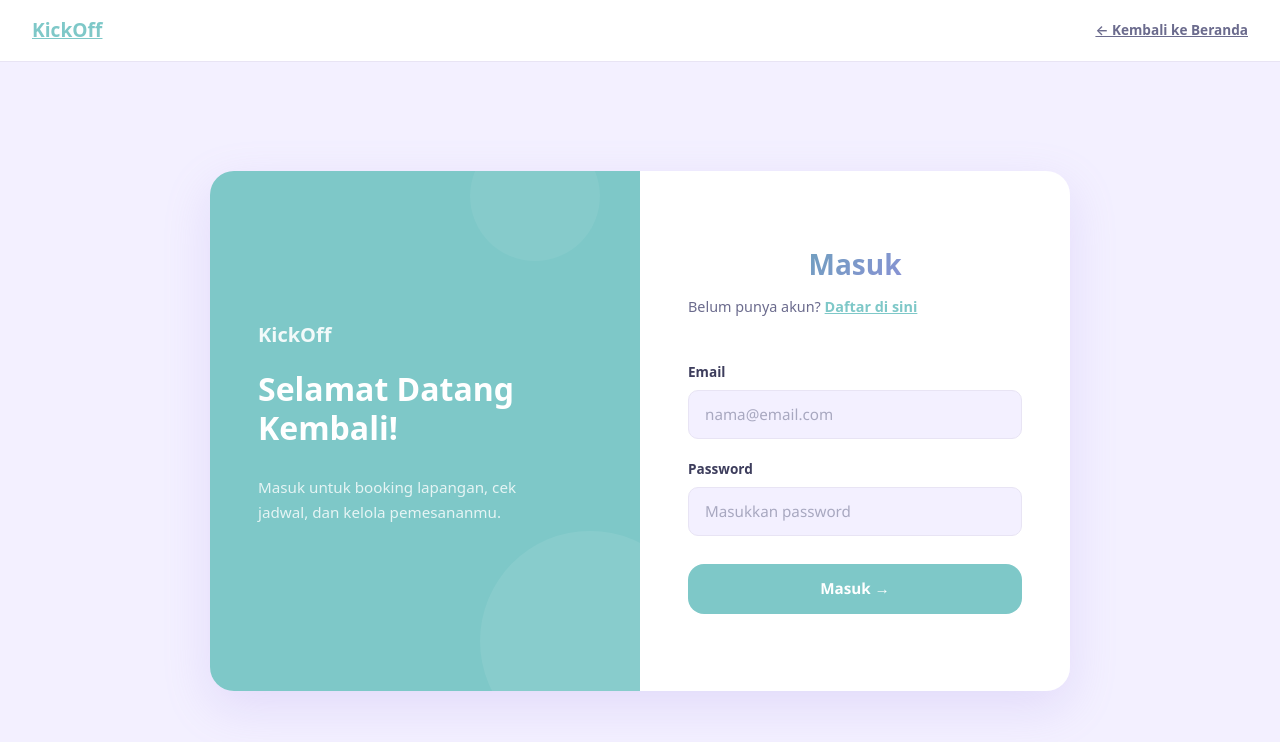
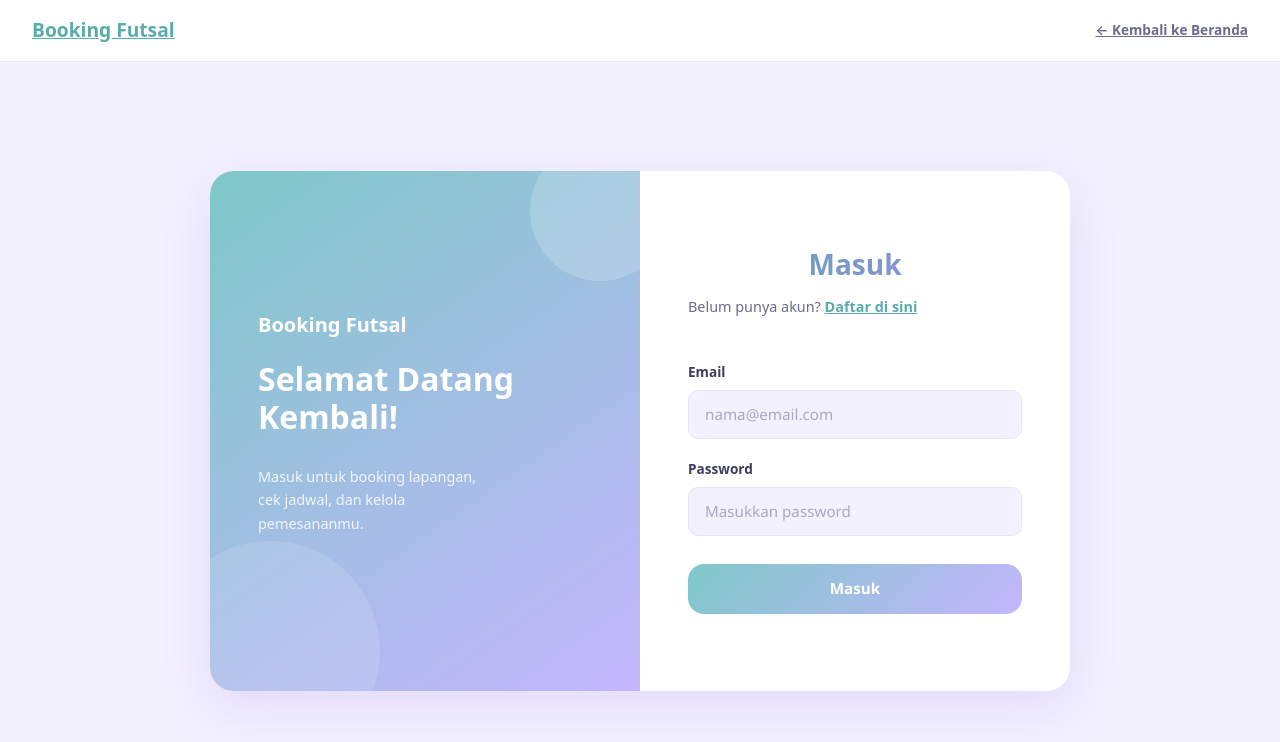
Before and after one commit to DintaFrida/fullstack_project, a React app: page /login in a window 1280 px wide. Shown: the top 742 px of the page. Built offline with nearby package versions, Linux system fonts and the light colour scheme; the HTML template or start-up script is replaced by a standard one.

Commit message:
feat: add login save token & user, logout navbar, pastel login UI

```diff
--- a/src/components/Navbar/Navbar.jsx
+++ b/src/components/Navbar/Navbar.jsx
@@ -1,10 +1,16 @@
 import { useState } from "react";
-import { Link, useLocation } from "react-router-dom";
+import { Link, useLocation, useNavigate } from "react-router-dom";
 import styles from "./Navbar.module.css";
 
 function Navbar() {
   const [menuOpen, setMenuOpen] = useState(false);
-  const location = useLocation();
+  const location  = useLocation();
+  const navigate  = useNavigate();
+
+  // Ambil data user dari localStorage
+  const user  = JSON.parse(localStorage.getItem("user") || "null");
+  const token = localStorage.getItem("token");
+  const isLoggedIn = !!token;
 
   const isActive = (path) =>
     path === "/" ? location.pathname === "/" : location.pathname.startsWith(path);
@@ -16,6 +22,13 @@ function Navbar() {
     { to: "/booking",  label: "Booking" },
     { to: "/profile",  label: "Profile" },
   ];
+
+  function handleLogout() {
+    localStorage.removeItem("token");
+    localStorage.removeItem("user");
+    navigate("/login");
+    setMenuOpen(false);
+  }
 
   return (
     <div className={styles.navWrapper}>
@@ -40,10 +53,29 @@ function Navbar() {
           ))}
         </ul>
 
-        {/* Auth buttons */}
+        {/* Auth group — desktop */}
         <div className={styles.authGroup}>
-          <Link to="/login" className={styles.btnLogin}>Masuk</Link>
-          <Link to="/register" className={styles.btnRegister}>Daftar</Link>
+          {isLoggedIn ? (
+            <>
+              {/* Avatar + nama user */}
+              <Link to="/profile" className={styles.userInfo}>
+                <div className={styles.userAvatar}>
+                  {(user?.nama || user?.name || "U").charAt(0).toUpperCase()}
+                </div>
+                <span className={styles.userName}>
+                  {user?.nama || user?.name || "User"}
+                </span>
+              </Link>
+              <button className={styles.btnLogout} onClick={handleLogout}>
+                Keluar
+              </button>
+            </>
+          ) : (
+            <>
+              <Link to="/login"    className={styles.btnLogin}>Masuk</Link>
+              <Link to="/register" className={styles.btnRegister}>Daftar</Link>
+            </>
+          )}
         </div>
 
         {/* Hamburger — mobile */}
@@ -73,8 +105,25 @@ function Navbar() {
             </Link>
           ))}
           <div className={styles.mobileDivider} />
-          <Link to="/login" className={styles.mobileLink} onClick={() => setMenuOpen(false)}>Masuk</Link>
-          <Link to="/register" className={styles.mobileLinkRegister} onClick={() => setMenuOpen(false)}>Daftar</Link>
+          {isLoggedIn ? (
+            <>
+              <div className={styles.mobileUser}>
+                Halo, <strong>{user?.nama || user?.name || "User"}</strong>
+              </div>
+              <button className={styles.mobileLinkLogout} onClick={handleLogout}>
+                Keluar
+              </button>
+            </>
+          ) : (
+            <>
+              <Link to="/login" className={styles.mobileLink} onClick={() => setMenuOpen(false)}>
+                Masuk
+              </Link>
+              <Link to="/register" className={styles.mobileLinkRegister} onClick={() => setMenuOpen(false)}>
+                Daftar
+              </Link>
+            </>
+          )}
         </div>
       )}
     </div>
--- a/src/pages/Login/Login.jsx
+++ b/src/pages/Login/Login.jsx
@@ -15,6 +15,7 @@ function Login() {
   const handleChange = (e) => {
     const { name, value } = e.target;
     setFormData({ ...formData, [name]: value });
+    setError("");
   };
 
   const handleSubmit = async (e) => {
@@ -33,7 +34,9 @@ function Login() {
       const result   = response.data;
 
       if (result.token) {
+        // Simpan token dan data user ke localStorage
         localStorage.setItem("token", result.token);
+        localStorage.setItem("user", JSON.stringify(result.user || result.data || {}));
         navigate("/");
       } else {
         setError("Token tidak ditemukan dalam respons server.");
@@ -54,7 +57,7 @@ function Login() {
 
       {/* Auth Navbar Mini */}
       <div className={styles.authNav}>
-        <Link to="/" className={styles.authNavLogo}>KickOff</Link>
+        <Link to="/" className={styles.authNavLogo}>Booking Futsal</Link>
         <Link to="/" className={styles.authNavBack}>← Kembali ke Beranda</Link>
       </div>
 
@@ -68,7 +71,7 @@ function Login() {
               <div className={styles.circle2} />
             </div>
             <div className={styles.panelContent}>
-              <div className={styles.panelLogo}>KickOff</div>
+              <div className={styles.panelLogo}>Booking Futsal</div>
               <h2 className={styles.panelTitle}>
                 Selamat Datang<br />Kembali!
               </h2>
@@ -79,7 +82,7 @@ function Login() {
             </div>
           </div>
 
-          {/* Panel Kanan - Form Login */}
+          {/* Panel Kanan */}
           <div className={styles.rightPanel}>
             <div className={styles.formWrapper}>
               <div className={styles.formHeader}>
@@ -92,7 +95,7 @@ function Login() {
                 </p>
               </div>
 
-              {error && <div className={styles.errorBox}>⚠️ {error}</div>}
+              {error && <div className={styles.errorBox}>{error}</div>}
 
               <form onSubmit={handleSubmit} className={styles.form}>
                 <div className={styles.field}>
@@ -105,6 +108,7 @@ function Login() {
                     className={styles.input}
                     placeholder="nama@email.com"
                     autoComplete="email"
+                    disabled={loading}
                   />
                 </div>
 
@@ -118,6 +122,7 @@ function Login() {
                     className={styles.input}
                     placeholder="Masukkan password"
                     autoComplete="current-password"
+                    disabled={loading}
                   />
                 </div>
 
@@ -126,7 +131,7 @@ function Login() {
                   className={styles.submitBtn}
                   disabled={loading}
                 >
-                  {loading ? "⏳ Memproses..." : "Masuk →"}
+                  {loading ? "Memproses..." : "Masuk"}
                 </button>
               </form>
             </div>
--- a/src/pages/Login/Login.module.css
+++ b/src/pages/Login/Login.module.css
@@ -1,3 +1,7 @@
+/* ================================================
+   Login.module.css — Pastel Edition (serasi Register)
+   ================================================ */
+
 .page {
   min-height: 100vh;
   display: flex;
@@ -16,7 +20,7 @@
 .authNavLogo {
   font-size: 1.2rem;
   font-weight: 800;
-  color: var(--primary);
+  color: var(--primary-dark);
 }
 .authNavBack {
   font-size: 0.85rem;
@@ -45,14 +49,16 @@
   box-shadow: var(--shadow-lg);
 }
 
+/* ✅ Panel kiri: gradien pastel teal-lavender */
 .leftPanel {
-  background: var(--primary);
+  background: linear-gradient(145deg, var(--primary), var(--secondary));
   position: relative;
   overflow: hidden;
   display: flex;
   align-items: center;
   padding: 3rem;
 }
+
 .panelContent {
   position: relative;
   z-index: 2;
@@ -60,24 +66,32 @@
   flex-direction: column;
   gap: 1.25rem;
 }
-.panelLogo  { font-size: 1.25rem; font-weight: 800; color: rgba(255,255,255,0.9); }
+
+.panelLogo  { font-size: 1.25rem; font-weight: 800; color: #fff; }
 .panelTitle { font-size: 2rem; font-weight: 800; color: #fff; line-height: 1.2; }
 .panelDesc  {
-  font-size: 0.95rem;
-  color: rgba(255,255,255,0.8);
+  font-size: 0.9rem;
+  color: rgba(255, 255, 255, 0.85);
   line-height: 1.65;
-  max-width: 260px;
+  max-width: 240px;
 }
+
 .panelDecor { position: absolute; inset: 0; pointer-events: none; }
+
+/* ✅ Dekorasi circle putih transparan */
 .circle1 {
-  position: absolute; bottom: -60px; right: -60px;
-  width: 220px; height: 220px; border-radius: 50%;
-  background: rgba(255,255,255,0.08);
+  position: absolute;
+  bottom: -70px; left: -50px;
+  width: 220px; height: 220px;
+  border-radius: 50%;
+  background: rgba(255, 255, 255, 0.12);
 }
 .circle2 {
-  position: absolute; top: -40px; right: 40px;
-  width: 130px; height: 130px; border-radius: 50%;
-  background: rgba(255,255,255,0.06);
+  position: absolute;
+  top: -30px; right: -30px;
+  width: 140px; height: 140px;
+  border-radius: 50%;
+  background: rgba(255, 255, 255, 0.18);
 }
 
 .rightPanel {
@@ -86,17 +100,19 @@
   align-items: center;
   padding: 3rem;
 }
+
 .formWrapper  { width: 100%; display: flex; flex-direction: column; gap: 1.75rem; }
 .formHeader   { display: flex; flex-direction: column; gap: 0.4rem; }
 .formTitle    { font-size: 1.75rem; font-weight: 800; color: var(--text-dark); }
 .formSubtitle { font-size: 0.9rem; color: var(--text-body); }
-.formLink     { color: var(--primary); font-weight: 600; }
+.formLink     { color: var(--primary-dark); font-weight: 600; }
 .formLink:hover { text-decoration: underline; }
 
+/* ✅ Error box pastel pink */
 .errorBox {
-  background: #fef2f2;
-  border: 1px solid #fecaca;
-  color: #991b1b;
+  background: var(--accent-pink);
+  border: 1px solid #FFB5C8;
+  color: #8B3A5A;
   padding: 0.75rem 1rem;
   border-radius: var(--radius-sm);
   font-size: 0.875rem;
@@ -106,6 +122,7 @@
 .form  { display: flex; flex-direction: column; gap: 1.25rem; }
 .field { display: flex; flex-direction: column; gap: 0.5rem; }
 .label { font-size: 0.85rem; font-weight: 600; color: var(--text-dark); }
+
 .input {
   padding: 0.75rem 1rem;
   border: 1.5px solid var(--border);
@@ -117,17 +134,20 @@
   outline: none;
   transition: border-color var(--transition), box-shadow var(--transition);
 }
+/* ✅ Focus ring teal pastel */
 .input:focus {
   border-color: var(--primary);
-  box-shadow: 0 0 0 3px rgba(192,57,43,0.1);
+  box-shadow: 0 0 0 3px rgba(126, 200, 200, 0.2);
   background: #fff;
 }
 .input::placeholder { color: var(--text-muted); }
+.input:disabled { opacity: 0.6; cursor: not-allowed; }
 
+/* ✅ Submit button gradien teal-lavender */
 .submitBtn {
   margin-top: 0.5rem;
   padding: 0.85rem;
-  background: var(--primary);
+  background: linear-gradient(135deg, var(--primary), var(--secondary));
   color: #fff;
   font-size: 0.95rem;
   font-weight: 700;
@@ -138,9 +158,9 @@
   transition: all var(--transition);
 }
 .submitBtn:hover:not(:disabled) {
-  background: var(--primary-dark);
+  filter: brightness(1.07);
   transform: translateY(-1px);
-  box-shadow: 0 4px 14px rgba(192,57,43,0.35);
+  box-shadow: 0 4px 14px rgba(196, 181, 253, 0.4);
 }
 .submitBtn:disabled { opacity: 0.7; cursor: not-allowed; }
 
```
Also changed, not shown: src/components/Navbar/Navbar.module.css (+88 -17 lines).
